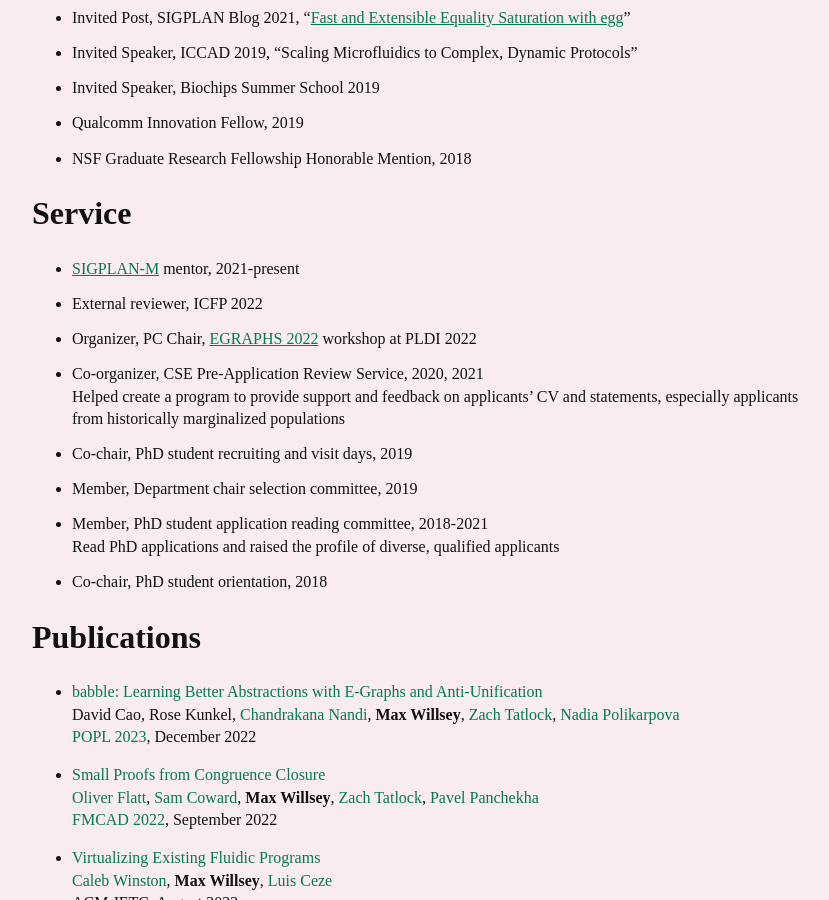
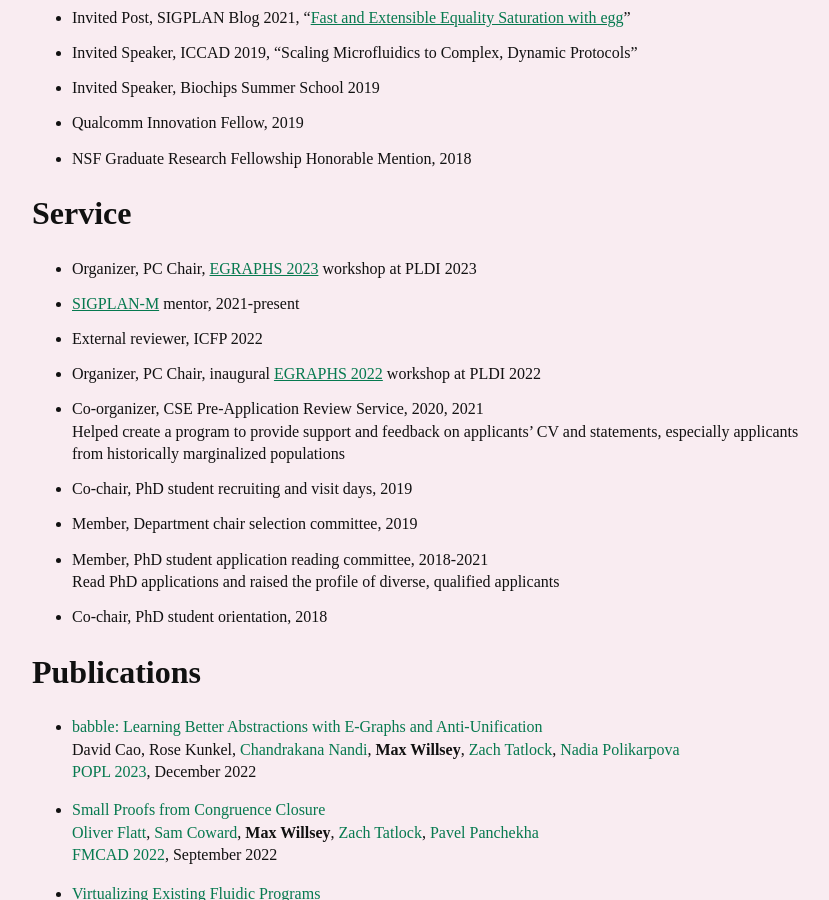
Before and after one commit to mwillsey/mwillsey.github.io, a Jekyll site: the page built from cv.md, in a window 1280 px wide and 900 px high, scrolled down 810 px. Shown: the whole window, without its empty margins (8-837 px from the left). Built offline with Jekyll 4.4.1, drawn with Linux system fonts in a browser that asks for light colours.

Commit message:
Update CV

```diff
--- a/cv.md
+++ b/cv.md
@@ -60,9 +60,10 @@ li { margin-bottom: 0.8em }
 
 # Service
 
+- Organizer, PC Chair, [EGRAPHS 2023](https://pldi23.sigplan.org/home/egraphs-2023) workshop at PLDI 2023
 - [SIGPLAN-M](https://www.sigplan.org/LongTermMentoring/) mentor, 2021-present
 - External reviewer, ICFP 2022
-- Organizer, PC Chair, [EGRAPHS 2022](https://pldi22.sigplan.org/home/egraphs-2022) workshop at PLDI 2022
+- Organizer, PC Chair, inaugural [EGRAPHS 2022](https://pldi22.sigplan.org/home/egraphs-2022) workshop at PLDI 2022
 - Co-organizer, CSE Pre-Application Review Service, 2020, 2021 \\
   Helped create a program to provide support and feedback on applicants' CV and statements,
   especially applicants from historically marginalized populations
```
